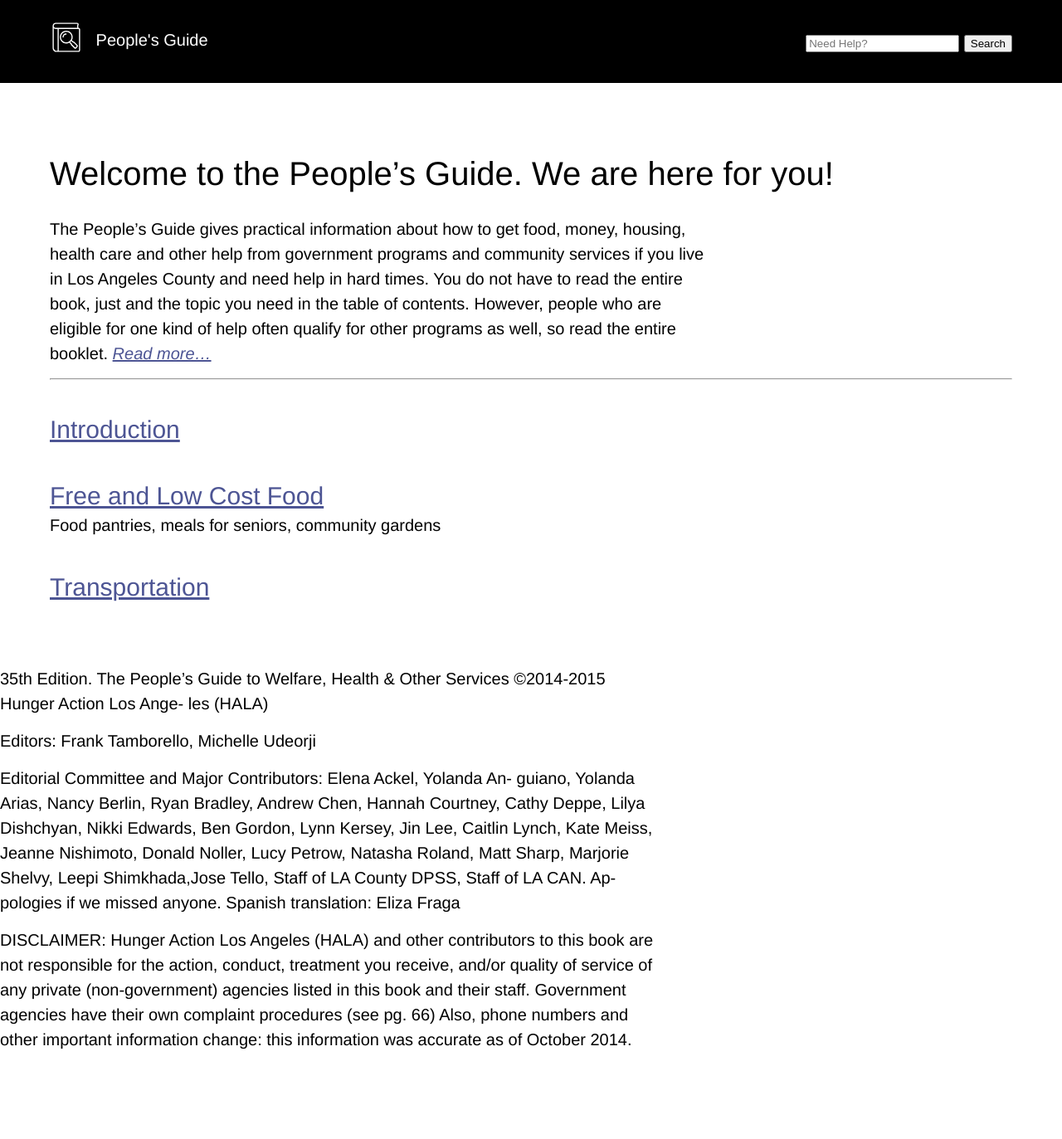
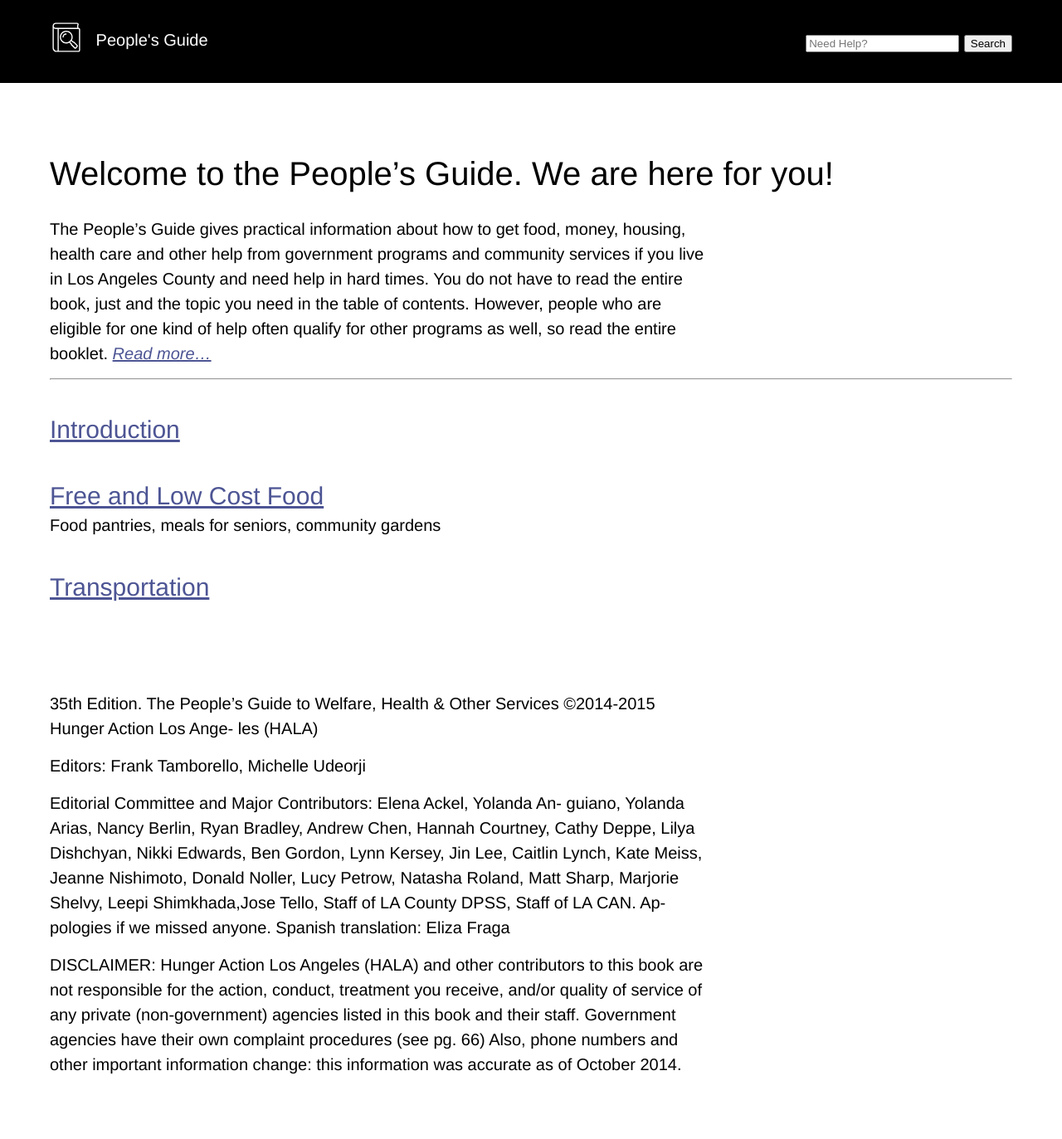
Before and after one commit to jimthoburn/peoples-guide, a Jekyll site: the page built from index.md, in a window 1280 px wide. Shown: the whole page at 83% size. Built offline with Jekyll 4.4.1, drawn with Linux system fonts in a browser that asks for light colours; before the commit the page ends 1283 px from its top, so only the background shows below that.

Commit message:
Update guide.css

```diff
--- a/css/guide.css
+++ b/css/guide.css
@@ -37,12 +37,14 @@
 		}
 	}
 
-	main {
+	main,
+	footer {
 		padding: 1.5em;
 	}
 
 	@media (min-width: 30em) {
-		main {
+		main,
+		footer {
 			padding-left: 3em; /* @page-margin-widescreen */
 			padding-right: 3em; /* @page-margin-widescreen */
 			padding-bottom: 3em; /* @page-margin-widescreen */
```
